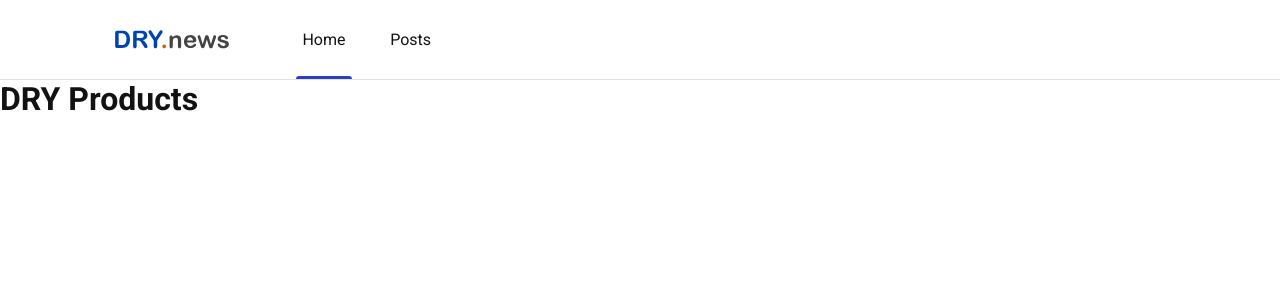
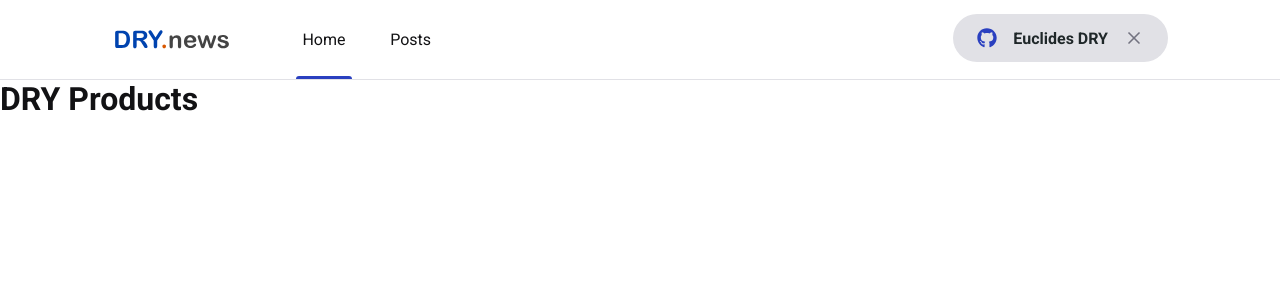
Before and after one commit to euclidesdry/drynews, a Next.js app: page / in a window 1280 px wide. Shown: the top 300 px of the page. Built offline with nearby package versions, Linux system fonts and the light colour scheme.

Commit message:
feat(component): ✨ adding SignInButton

```diff
--- a/package.json
+++ b/package.json
@@ -18,6 +18,7 @@
     "next": "13.1.1",
     "react": "18.2.0",
     "react-dom": "18.2.0",
+    "react-icons": "^4.7.1",
     "sass": "^1.57.1",
     "typescript": "4.9.4"
   }
--- a/src/components/Header/Header.tsx
+++ b/src/components/Header/Header.tsx
@@ -1,7 +1,7 @@
 import { ReactNode } from "react";
 
 import styles from "./styles.module.scss";
-import Image from "next/image";
+import { SigInButton } from "../SignInButton/SigInButton";
 
 interface HeaderProps {}
 
@@ -17,6 +17,8 @@
           </a>
           <a href="#">Posts</a>
         </nav>
+
+        <SigInButton />
       </div>
     </header>
   );
--- a/src/components/Header/styles.module.scss
+++ b/src/components/Header/styles.module.scss
@@ -51,4 +51,9 @@
       }
     }
   }
+
+  button {
+    margin-top: 12px;
+    margin-left: auto;
+  }
 }
--- /dev/null
+++ b/src/components/SignInButton/SigInButton.tsx
@@ -0,0 +1,22 @@
+import { FaGithub } from "react-icons/fa";
+import { FiX } from "react-icons/fi";
+
+import styles from "./styles.module.scss";
+
+interface SigInButtonProps {}
+
+export function SigInButton({}: SigInButtonProps) {
+  const isUserLoggedIn = true;
+
+  return isUserLoggedIn ? (
+    <button type="button" className={styles.signInButton}>
+      <FaGithub color="#2a40c0" />
+      Euclides DRY
+      <FiX color="#737380" className={styles.closeIcon} />
+    </button>
+  ) : (
+    <button type="button" className={styles.signInButton}>
+      <FaGithub color="#eba417" /> Sign In with Github
+    </button>
+  );
+}
--- /dev/null
+++ b/src/components/SignInButton/index.tsx
@@ -0,0 +1 @@
+export * from "./SigInButton";
--- /dev/null
+++ b/src/components/SignInButton/styles.module.scss
@@ -0,0 +1,37 @@
+.signInButton {
+  height: 3rem;
+  border-radius: 3rem;
+  background: var(--gray-100);
+  border: 0;
+  padding: 0 1.5rem;
+
+  display: flex;
+  align-items: center;
+  justify-content: center;
+
+  color: var(--gray-850);
+  font-weight: bold;
+
+  svg {
+    width: 20px;
+    height: 20px;
+  }
+
+  svg:first-child {
+    margin-right: 1rem;
+  }
+
+  svg.closeIcon {
+    margin-left: 1rem;
+  }
+
+  transition: all 0.2s ease;
+
+  &:hover {
+    filter: brightness(0.8);
+  }
+
+  &:active {
+    transform: scale(0.9);
+  }
+}
--- a/src/styles/global.scss
+++ b/src/styles/global.scss
@@ -12,6 +12,7 @@
   --gray-100: #e1e1e6;
   --gray-300: #a9a9b3;
   --gray-700: #29292e;
+  --gray-850: #1f2729;
   --gray-900: #121214;
 
   --cyan-500: #61dafb;
```
Also changed, not shown: 1 other file (tests, documents, lock files or other folders).
